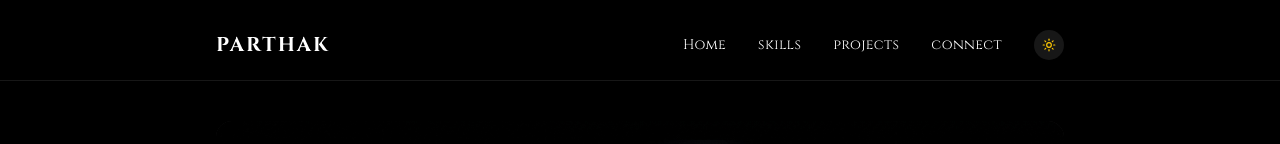
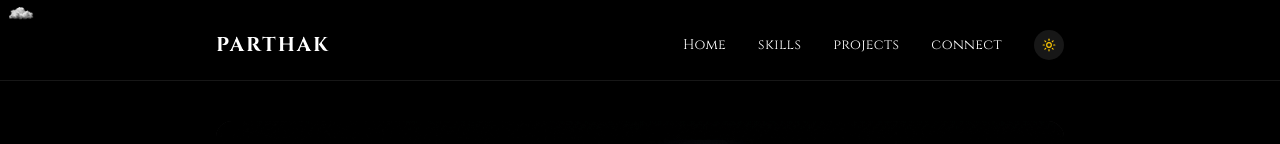
Before and after one commit to parthakk07/portfolio, a React (Vite) app in the folder parthak-kumar-portfolio/: page / in a window 1280 px wide. Shown: the top 144 px of the page. Built offline with nearby package versions, Linux system fonts and the light colour scheme.

Commit message:
add cursor-following cloud image next to PARTHAK

```diff
--- a/parthak-kumar-portfolio/src/App.tsx
+++ b/parthak-kumar-portfolio/src/App.tsx
@@ -25,6 +25,7 @@ import darkBanner from "./assets/images/regenerated_image_1780961436854.png";
 import lightBanner from "./assets/images/user_volcano_banner_1780960794028.png";
 import backupLightBanner from "./assets/images/regenerated_image_1780961340822.jpg";
 import profileAvatar from "./assets/images/user_avatar_1780960461329.png";
+import cursorCloud from "./assets/images/cursor-cloud.png";
 
 export default function App() {
   // Dark/Light mode state (default to dark)
@@ -36,6 +37,37 @@ export default function App() {
 
   // Safe Light Banner state with graceful fallback
   const [lightBannerSrc, setLightBannerSrc] = useState<string>(lightBanner);
+
+  // Cloud cursor follower
+  const cloudRef = useRef<HTMLDivElement>(null);
+  const mousePos = useRef({ x: 0, y: 0 });
+  const cloudPos = useRef({ x: 0, y: 0 });
+  const rafRef = useRef<number>(0);
+
+  useEffect(() => {
+    const handleMouseMove = (e: MouseEvent) => {
+      mousePos.current = { x: e.clientX, y: e.clientY };
+    };
+
+    const animate = () => {
+cloudPos.current.x += (mousePos.current.x - cloudPos.current.x) * 0.015;
+cloudPos.current.y += (mousePos.current.y - cloudPos.current.y) * 0.015;
+
+      if (cloudRef.current) {
+        cloudRef.current.style.transform = `translate(${cloudPos.current.x - 30}px, ${cloudPos.current.y - 20}px)`;
+      }
+
+      rafRef.current = requestAnimationFrame(animate);
+    };
+
+    window.addEventListener("mousemove", handleMouseMove);
+    rafRef.current = requestAnimationFrame(animate);
+
+    return () => {
+      window.removeEventListener("mousemove", handleMouseMove);
+      cancelAnimationFrame(rafRef.current);
+    };
+  }, []);
 
   // Handle scroll top visibility
   useEffect(() => {
@@ -84,12 +116,21 @@ export default function App() {
       {/* HEADER NAVIGATION */}
       <header className={`sticky top-0 z-40 transition-all duration-300 backdrop-blur-md ${isDarkMode ? "bg-black/80 border-b border-neutral-900" : "bg-white/80 border-b border-gray-200"}`}>
         <div id="nav-container" className="max-w-4xl mx-auto px-4 sm:px-6 h-20 flex items-center justify-between">
+          <div className="relative flex items-center">
             <button
               onClick={() => handleScrollTo("home")}
               className="font-serif text-base sm:text-xl font-bold tracking-widest hover:opacity-80 transition-opacity uppercase cursor-pointer flex items-center justify-center translate-y-[5px]"
             >
               PARTHAK
             </button>
+            <div
+              ref={cloudRef}
+              className="pointer-events-none fixed z-50"
+              style={{ left: 0, top: 0 }}
+            >
+              <img src={cursorCloud} alt="" className="w-20 sm:w-24" />
+            </div>
+          </div>
 
           <nav className="flex items-center gap-3 sm:gap-6 md:gap-8 font-serif text-xs sm:text-sm tracking-wide lowercase translate-y-[5px]">
             <button
```
Also changed, not shown: parthak-kumar-portfolio/src/assets/images/cursor-cloud.png (added). Lines whose indentation alone changed are shown as unchanged.
